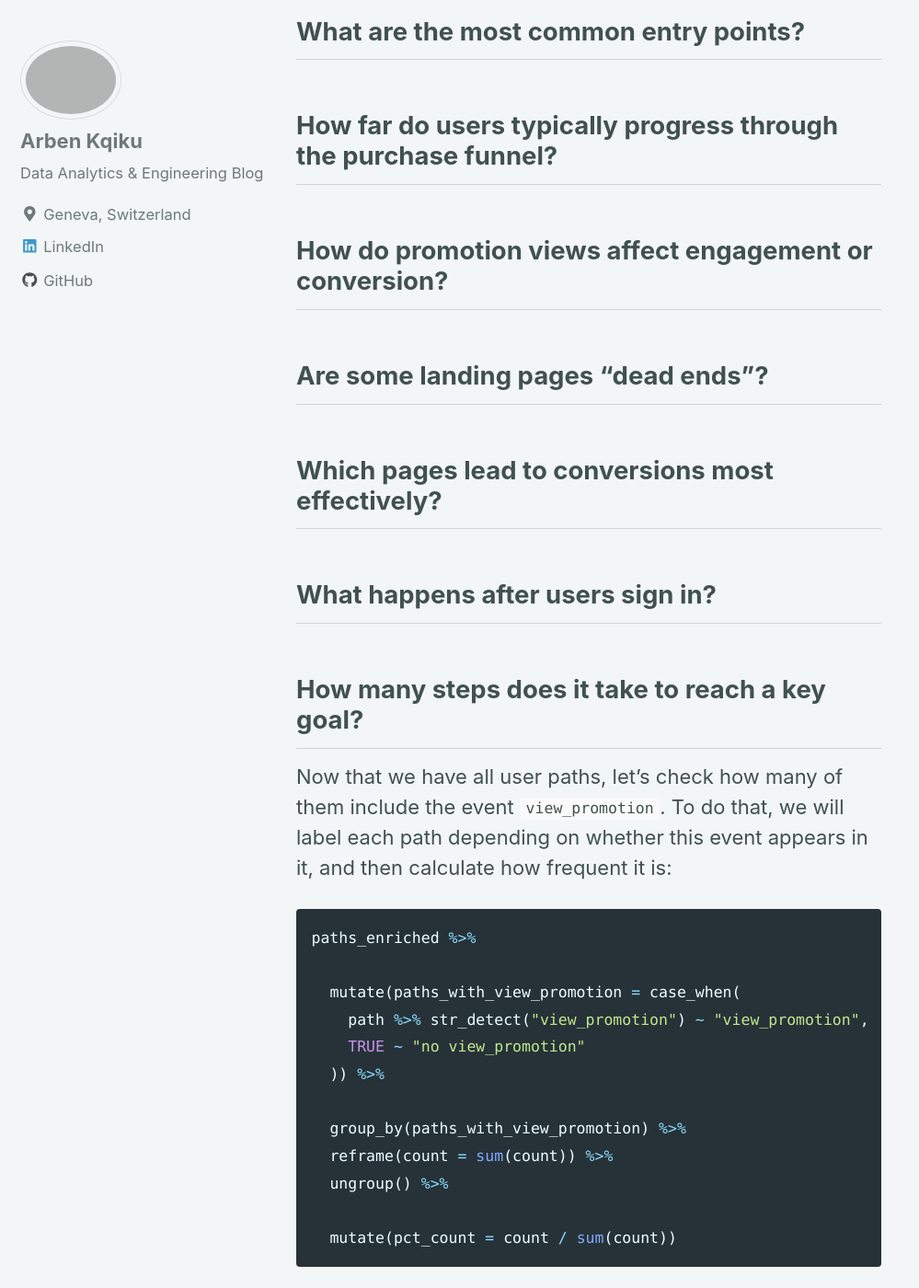
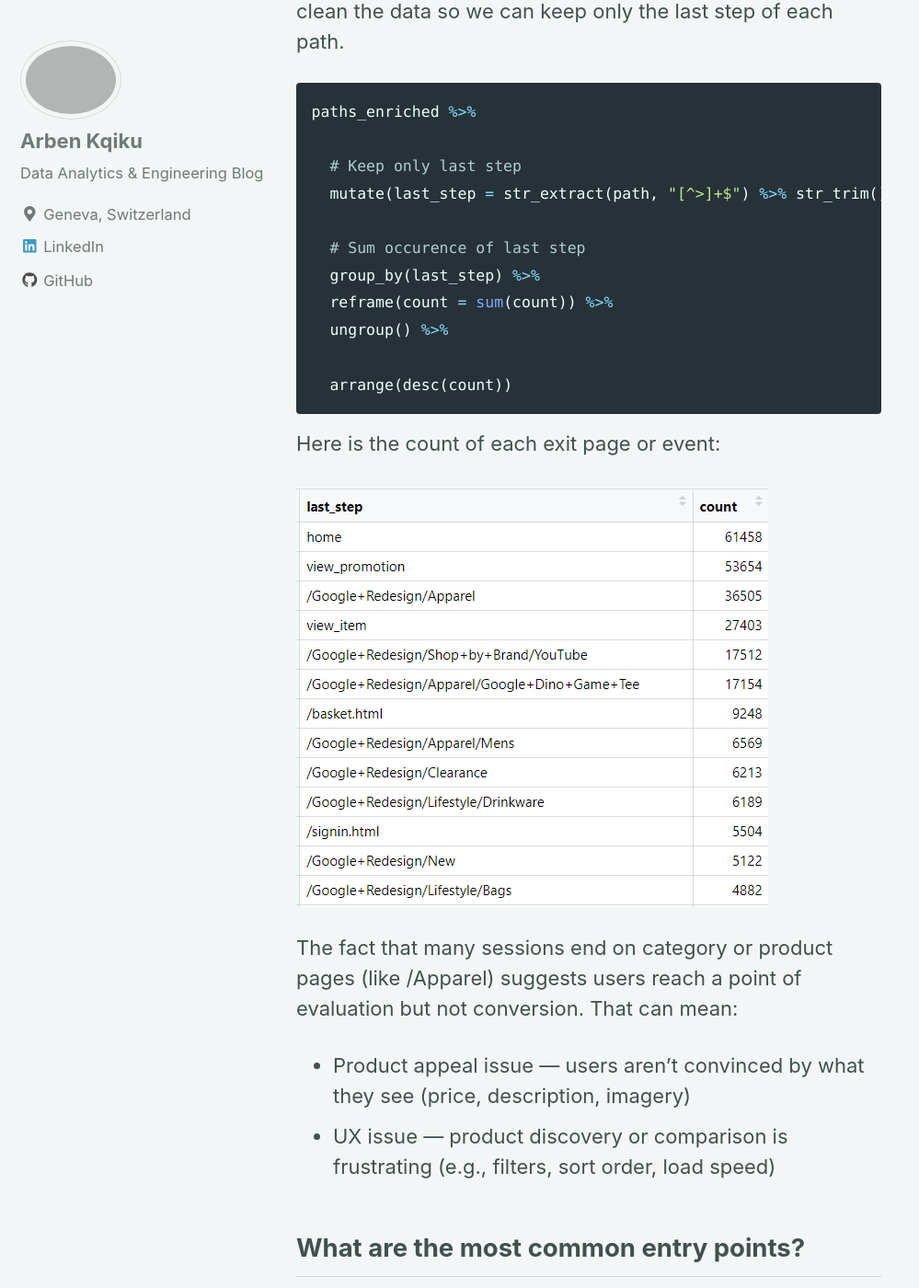
Before and after one commit to ArbenKqiku/arbenkqiku.github.io, a Jekyll site: the page built from _posts/2025-09-29-path-analysis-in-r.md, in a window 1280 px wide and 1400 px high, scrolled down 18357 px. Shown: the whole window at 92% size, without its empty margins (0-999 px from the left). Built offline with Jekyll 4.4.1, drawn with Linux system fonts in a browser that asks for light colours; nearby versions of some CDN libraries; some of the changed text lies outside the part shown.

Commit message:
started exit part

````diff
--- a/_posts/2025-09-29-path-analysis-in-r.md
+++ b/_posts/2025-09-29-path-analysis-in-r.md
@@ -377,7 +377,29 @@ This gives additional information to analyze our data:
 
 # Data analysis
 ## Where do users drop off most frequently?
-To understand where
+To understand where user drop off most frequently, we have to identify the most common exit pages or exit events. Let's clean the data so we can keep only the last step of each path.
+
+```R
+paths_enriched %>%
+
+  # Keep only last step
+  mutate(last_step = str_extract(path, "[^>]+$") %>% str_trim()) %>%
+
+  # Sum occurence of last step
+  group_by(last_step) %>%
+  reframe(count = sum(count)) %>%
+  ungroup() %>%
+
+  arrange(desc(count))
+```
+
+Here is the count of each exit page or event:
+
+<img src="{{ site.url }}{{ site.baseurl }}/images/article-5-path-analysis/image-4.1.png" alt="linearly separable data">
+
+The fact that many sessions end on category or product pages (like /Apparel) suggests users reach a point of evaluation but not conversion. That can mean:
+- Product appeal issue — users aren’t convinced by what they see (price, description, imagery)
+- UX issue — product discovery or comparison is frustrating (e.g., filters, sort order, load speed)
 
 ## What are the most common entry points?
 ## How far do users typically progress through the purchase funnel?
@@ -552,25 +574,3 @@ Result:
 <img src="{{ site.url }}{{ site.baseurl }}/images/article-5-path-analysis/image-3.8.png" alt="linearly separable data">
 
 It would seem that people that land on the homepage do explore the website quite a lot, whereas people who land on a product or category page do not stick for long. Maybe those pages deserve more attention.
-
-Finally, let's see what are the most common exit pages:
-
-```R
-paths_enriched %>%
-
-  mutate(last_step = str_extract(path, "[^>]+$") %>% str_trim()) %>%
-
-  group_by(last_step) %>%
-  reframe(count = sum(count)) %>%
-  ungroup() %>%
-
-  arrange(desc(count))
-```
-
-Result:
-
-<img src="{{ site.url }}{{ site.baseurl }}/images/article-5-path-analysis/image-4.1.png" alt="linearly separable data">
-
-The fact that many sessions end on category or product pages (like /Apparel) suggests users reach a point of evaluation but not conversion. That can mean:
-- Product appeal issue — users aren’t convinced by what they see (price, description, imagery)
-- UX issue — product discovery or comparison is frustrating (e.g., filters, sort order, load speed)
````
